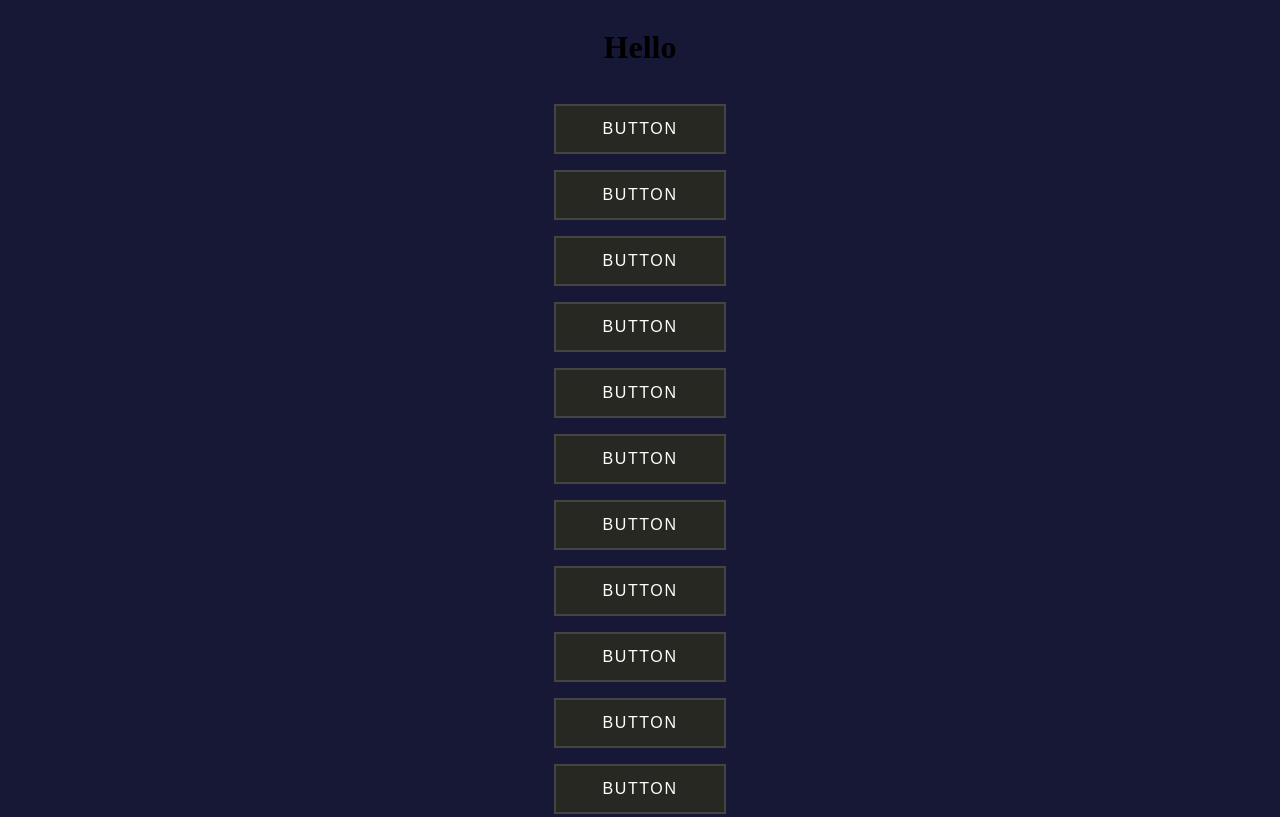
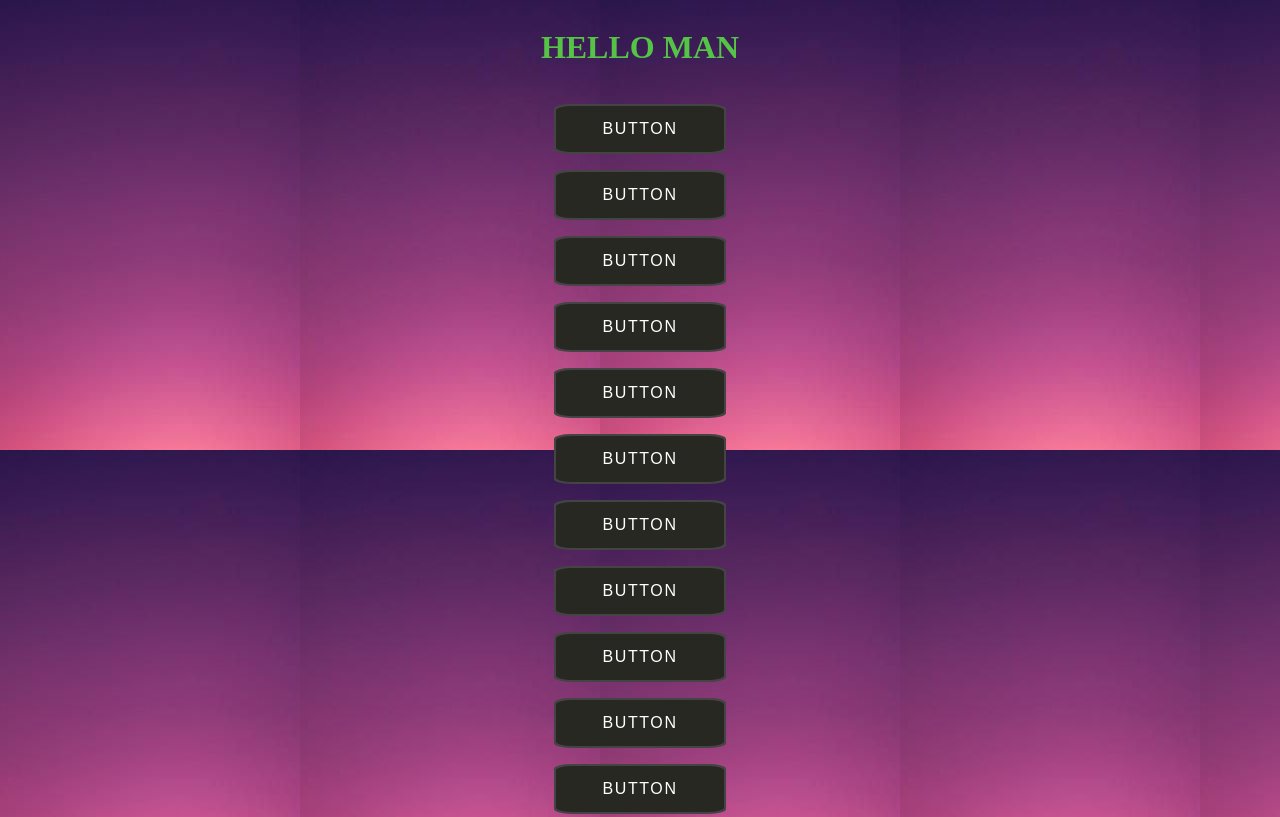
Before and after one commit to Mr-Srinu/BSV, a plain HTML site: page index.html in a window 1280 px wide. Shown: the top 817 px of the page. Drawn offline with Linux system fonts and the light colour scheme.

Commit message:
chiru  man

```diff
--- a/index.html
+++ b/index.html
@@ -7,7 +7,7 @@
 
 </head>
 <body>
-<h1>Hello</h1>
+<h1>HELLO MAN</h1>
   <button style="--clr:#EA00FF"><span>Button</span><i></i></button>
   <button style="--clr:#FFF01F"><span>Button</span><i></i></button>
   <button style="--clr:#7FFF00"><span>Button</span><i></i></button>
--- a/style.css
+++ b/style.css
@@ -11,7 +11,8 @@ body {
   align-items: center;
   justify-content: center;
   min-height: 100vh;
-  background: #171736;
+  background-image:url(bg-image.jpg.jpg);
+  background-attachment: fixed;
 }
 
 button {
@@ -24,7 +25,8 @@ button {
   letter-spacing: 0.1rem;
   font-size: 1rem;
   padding: 1rem 3rem;
-  transition: 0.1s;
+  transition: 0.2s;
+border-radius: 10%;
 }
 
 button:hover {
@@ -34,6 +36,7 @@ button:hover {
   color: var(--clr);
   /* box-shadow: 0 0 35px var(--clr); */
   animation: box 3s infinite;
+  border-radius: 10%;
 }
 
 button::before {
@@ -41,14 +44,19 @@ button::before {
   position: absolute;
   inset: 2px;
   background: #272822;
+  border-radius: 10%;
 }
 
 button span {
   position: relative;
   z-index: 1;
+  border-radius: 10%;
 }
 button i {
   position: absolute;
   inset: 0;
   display: block;
 }
+h1 {
+  color: #5ef643c4;
+}
--- a/styles.css
+++ /dev/null
@@ -1,12 +0,0 @@
-body{
-    background: #b4dc5df9;
-}
-#top{
-
-  padding-right: 30px;
-  padding-bottom: 50px;
-  padding-left: 80px;
-    text-align: right;
-    text-align: top;
-
-}
```
